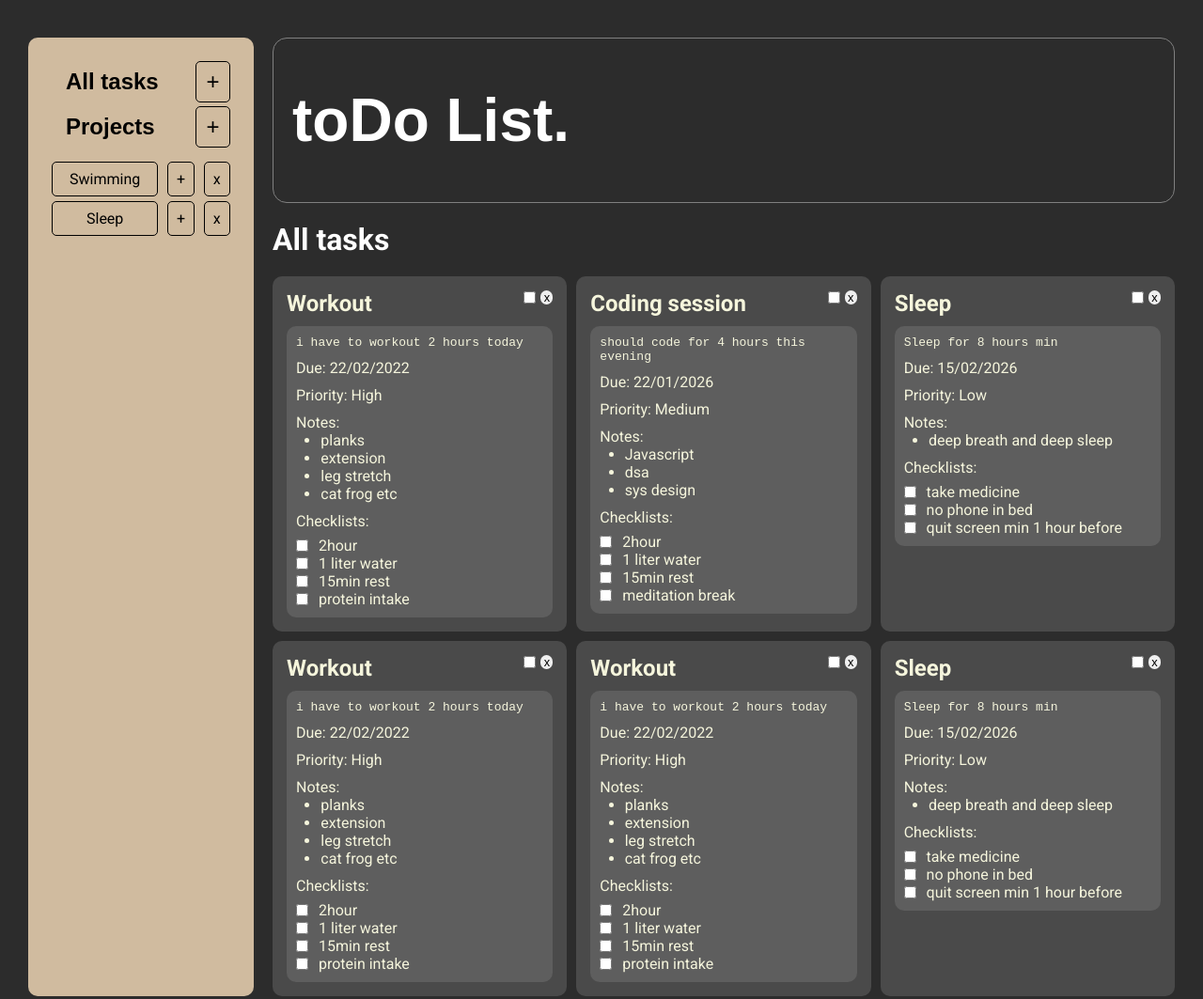
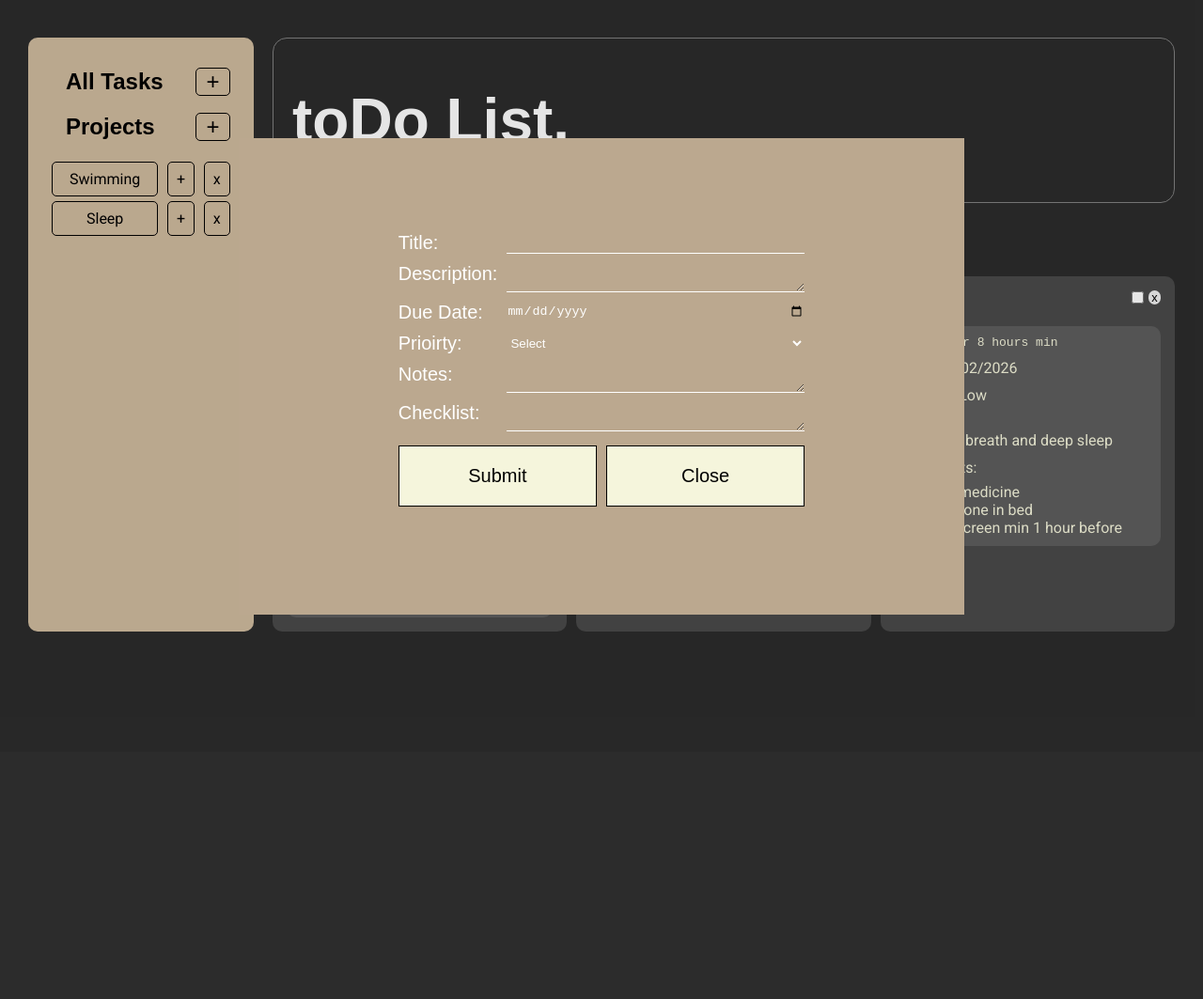
Before and after one commit to hrxd2/todo-list-project, a website built with webpack: page src/template.html in a window 1280 px wide. Shown: the whole page at 94% size. After the commit the page ends 800 px from the top, so only its background shows below. Built offline with nearby package versions, Linux system fonts and the light colour scheme; a web font is replaced by a local one.

Commit message:
add: dialog box and styles
included a dialog box in template html and styled it to collect
user input.

```diff
--- a/src/index.js
+++ b/src/index.js
@@ -1,9 +1,12 @@
 // index.js
 import "./styles.css"
+import "./modal.css"
+
 import { takeTodoInput,takeProjectInput, addTaskToProject, showProjects, showTasks, checkTasks, removeTasks, getTaskArray, getProjectArray } from "./taskController.js";
 
 import { clearDisplay, populateTasks, populateProjects, initialRender } from "./screenController.js";
 import asideListener from "./eventListener.js";
+import { addTaskModal } from "./modals.js";
 
 
 
@@ -18,12 +21,14 @@ takeProjectInput("Sleep");
 const taskArray = getTaskArray();
 const projectArray = getProjectArray();
 
-addTaskToProject(taskArray[0], projectArray[0]);
-addTaskToProject(taskArray[3], projectArray[0]);
-addTaskToProject(taskArray[2], projectArray[1]);
+// addTaskToProject(taskArray[0], projectArray[0]);
+// addTaskToProject(taskArray[3], projectArray[0]);
+// addTaskToProject(taskArray[2], projectArray[1]);
 
 
 initialRender();
 showProjects();
 
 asideListener();
+
+addTaskModal();
--- /dev/null
+++ b/src/modal.css
@@ -0,0 +1,48 @@
+dialog[open]{
+  padding: 100px 170px;
+  position-area: center;
+  font-size: 1.25rem;
+  font-family:  sans-serif;
+  background: #bba88f;
+  border: none;
+  color: white;
+}
+.dialog-inputs,
+.control-btns{
+  display: grid;
+  gap: 10px;
+}
+.dialog-inputs{
+  grid-template-columns: 1fr 3fr;
+}
+
+.dialog textarea,
+#title-label{
+  outline: none;
+  border: none;
+  border-bottom: 1px solid white;
+}
+.dialog textarea,
+.dialog input,
+#priority{
+  background: #bba88f;
+}
+#priority,
+#due-date{
+  border: none;
+  outline: none;
+  color: white;
+}
+.control-btns{
+  grid-template-columns: 1fr 1fr;
+  padding: 15px 0px;
+}
+.control-btns button{
+  border-radius: 0px;
+  border: 1px solid;
+  background: beige;
+  font-family: "Science Gothic", sans-serif;
+  padding: 20px 50px;
+  font-size: inherit;
+  cursor: pointer;
+}
--- /dev/null
+++ b/src/modals.js
@@ -0,0 +1,6 @@
+export {addTaskModal};
+
+function addTaskModal(){
+    const dialog = document.querySelector(".dialog");
+    dialog.showModal();
+}
--- a/src/screenController.js
+++ b/src/screenController.js
@@ -18,7 +18,7 @@ function newElem(elem, classText, textContent='', id=''){
         item.type = 'checkbox';
         item.id = id;
     }
-    if(classText === 'project-title-button' || classText === 'project-title-div'){
+    if(classText === 'project-title-button' || classText === 'project-title-div'|| classText === 'delete-btn'){
         item.dataset.uid = id;
     }
     return item;
--- a/src/styles.css
+++ b/src/styles.css
@@ -147,8 +147,10 @@ body{
   grid-template-columns: 4fr 1fr;
   gap: 4px;
   margin-bottom: 15px;
+  align-items: center;
 }
-.add-button{
+.add-button,
+.project-add-button{
   border: 1px solid;
   background: none;
   font-size: 1.5rem;
--- a/src/template.html
+++ b/src/template.html
@@ -18,10 +18,10 @@
       <aside class='aside'>
 
         <div class="aside-buttons">
-          <button class="all-tasks">All tasks</button>
+          <button class="all-tasks">All Tasks</button>
           <button class="add-button">+</button>
           <button class="projects-btn">Projects</button>
-          <button class="add-button">+</button>
+          <button class="project-add-button">+</button>
         </div>
 
         <div class="project-titles">
@@ -34,6 +34,39 @@
 
       </main>
 
+      <dialog class="dialog">
+
+        <div class="dialog-inputs">
+
+          <label for="title-label">Title: </label>
+          <input type="text" id="title-label">
+          <label for="description-box">Description: </label>
+          <textarea name="description-box" id="description-box"></textarea>
+          <label for="due-date">Due Date: </label>
+          <input type="date" id="due-date">
+          <label for="priority">Prioirty: </label>
+
+          <select name="priority" id="priority">
+            <option value="null" disabled selected>Select</option>
+            <option value="High">High</option>
+            <option value="Low">Low</option>
+          </select>
+
+          <label for="notes">Notes: </label>
+          <textarea name="notes" id="notes"></textarea>
+
+          <label for="checklist">Checklist: </label>
+          <textarea name="checklist" id="checklist"></textarea>
+
+        </div>
+
+        <div class="control-btns">
+          <button class="submit-task-btn">Submit</button>
+          <button class="modal-close">Close</button>
+        </div>
+
+      </dialog>
+
     </div>
 
 </body>
```
